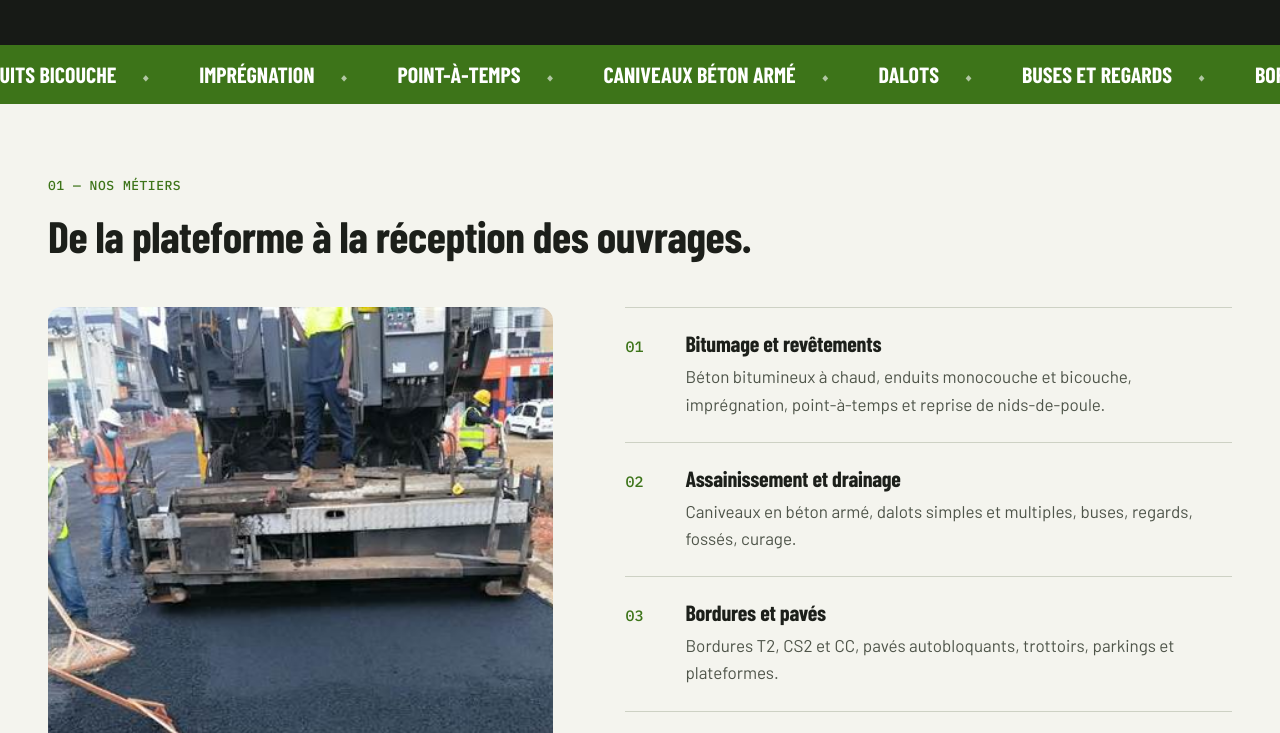
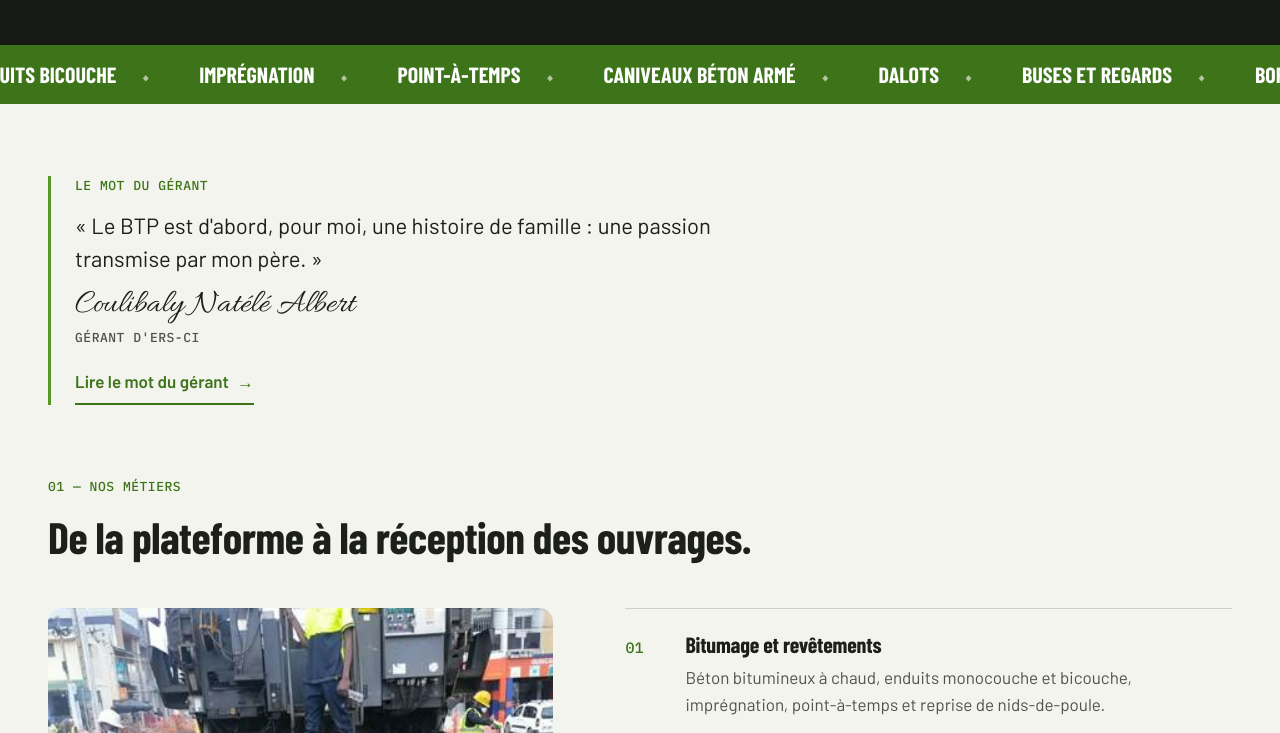
Before and after one commit to coulb35-png/ers-ci-site, a plain HTML site: page index.html in a window 1280 px wide. Shown: the part 979-1712 px from the top of the page. Drawn offline with nearby package versions, Linux system fonts and the light colour scheme; a web font is replaced by a local one.

Commit message:
feat(accueil): mot du gérant remonté sous le haut de page
Co-Authored-By: Claude Opus 5.5 <noreply@anthropic.com>

```diff
--- a/index.html
+++ b/index.html
@@ -129,6 +129,21 @@
   </div>
 </div>
 
+<!-- Le mot du gérant (rappel) -->
+<section class="section section--mot" aria-label="Le mot du gérant">
+  <div class="conteneur">
+    <figure class="mot-rappel" data-arrivee>
+      <p class="etiquette">Le mot du gérant</p>
+      <blockquote>«&nbsp;Le BTP est d'abord, pour moi, une histoire de famille&nbsp;: une passion transmise par mon père.&nbsp;»</blockquote>
+      <figcaption>
+        <p class="mot__nom">Coulibaly Natélé Albert</p>
+        <p class="mot__fonction">Gérant d'ERS-CI</p>
+        <a class="lien-fleche" href="a-propos.html#mot-du-gerant">Lire le mot du gérant</a>
+      </figcaption>
+    </figure>
+  </div>
+</section>
+
 <!-- 3. Les métiers -->
 <section class="section" aria-labelledby="titre-metiers">
   <div class="conteneur">
@@ -259,14 +274,6 @@
       <li data-arrivee><span class="frise__annee">2019</span><h3>ERS-CI</h3><p>Entretien Routier et Services&nbsp;: bitumage, assainissement et voirie, d'abord en sous-traitance.</p></li>
       <li data-arrivee><span class="frise__annee">2027</span><h3>NATELE BTP SERVICES</h3><p>Entreprise partenaire, en cours d'immatriculation.</p></li>
     </ol>
-    <figure class="mot-rappel" data-arrivee>
-      <blockquote>«&nbsp;Le BTP est d'abord, pour moi, une histoire de famille&nbsp;: une passion transmise par mon père.&nbsp;»</blockquote>
-      <figcaption>
-        <p class="mot__nom">Coulibaly Natélé Albert</p>
-        <p class="mot__fonction">Gérant d'ERS-CI</p>
-        <a class="lien-fleche" href="a-propos.html#mot-du-gerant">Lire le mot du gérant</a>
-      </figcaption>
-    </figure>
   </div>
 </section>
 
--- a/style.css
+++ b/style.css
@@ -552,3 +552,6 @@ a.coordonnee:hover { border-color: var(--vert-action); }
 .mot-rappel blockquote { margin: 0; font-size: var(--t-l); line-height: 1.5; color: var(--encre); }
 .mot-rappel .mot__nom { font-size: 2.1rem; margin-top: var(--e-3); }
 .mot-rappel .lien-fleche { margin-top: var(--e-3); }
+.section--mot { padding-bottom: 0; }
+.section--mot .mot-rappel { margin: 0; padding-top: 0; }
+.section--mot .etiquette { margin: 0 0 var(--e-3); }
```
